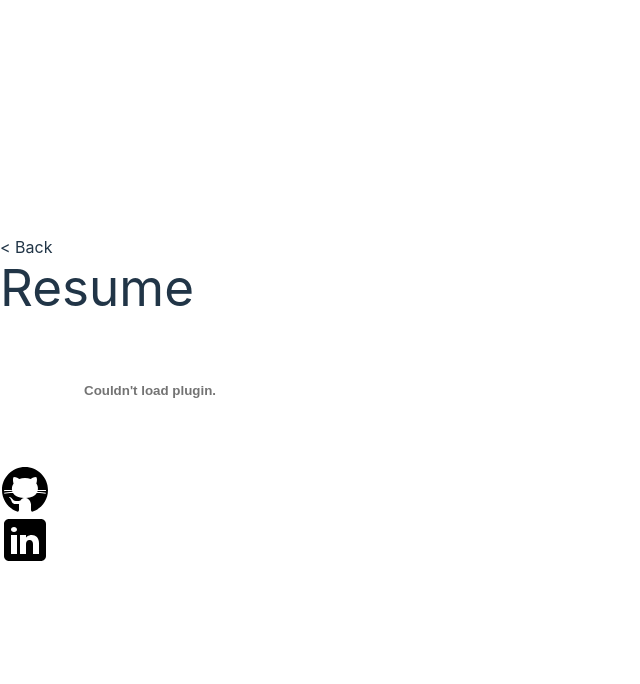
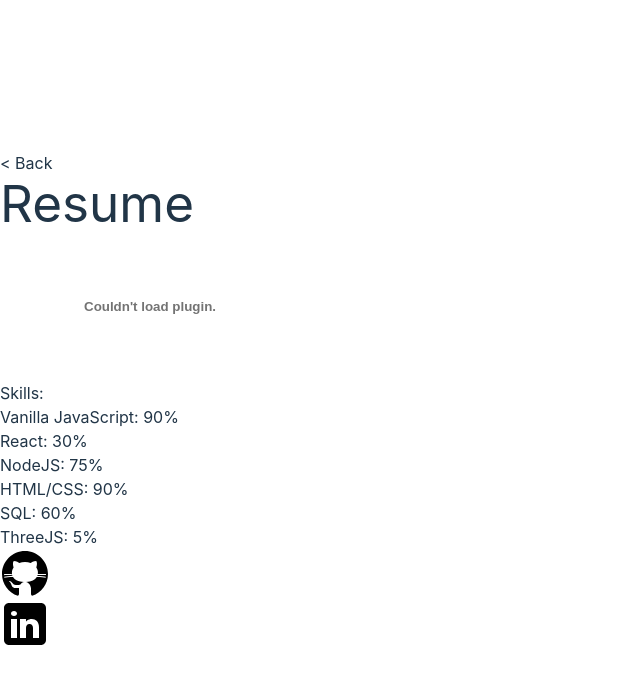
Before and after one commit to ryansheehy0/React_Portfolio, a React (Vite) app in the folder Develop/: page /resume in a window 1280 px wide. Shown: the top 684 px of the page, without its empty margins (0-640 px from the left). Built offline with nearby package versions, Linux system fonts and the light colour scheme.

Commit message:
Adds skills under resume.

```diff
--- a/Develop/src/components/pages/Resume.jsx
+++ b/Develop/src/components/pages/Resume.jsx
@@ -2,6 +2,15 @@ export default function Resume(){
   return (
     <div className="w-full h-full">
       <embed src="/blank.pdf" type="application/pdf" className="w-full h-full" />
+      <h3 className="text-2xl">Skills:</h3>
+      <ul>
+        <li>Vanilla JavaScript: 90%</li>
+        <li>React: 30%</li>
+        <li>NodeJS: 75%</li>
+        <li>HTML/CSS: 90%</li>
+        <li>SQL: 60%</li>
+        <li>ThreeJS: 5%</li>
+      </ul>
     </div>
   )
 }
```
Also changed, not shown: 1 other file (tests, documents, lock files or other folders).
